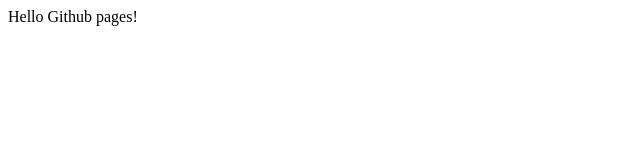
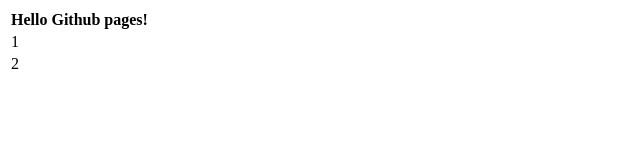
Before and after one commit to axel-yeung/axel-yeung.github.io, a plain HTML site: page index.html in a window 1280 px wide. Shown: the whole page, without its empty margins (0-640 px from the left). Drawn offline with Linux system fonts and the light colour scheme.

Commit message:
Update index.html

```diff
--- a/index.html
+++ b/index.html
@@ -1,6 +1,10 @@
 <html>
-<title>index.html</title>
-<body>
-Hello Github pages!
-</body>
+	<title>index.html</title>
+	<body>
+		<table>
+			<th>Hello Github pages!</th>
+			<tr><td>1</td></tr>
+			<tr><td>2</td></tr>
+		</table>
+	</body>
 </html>
```
